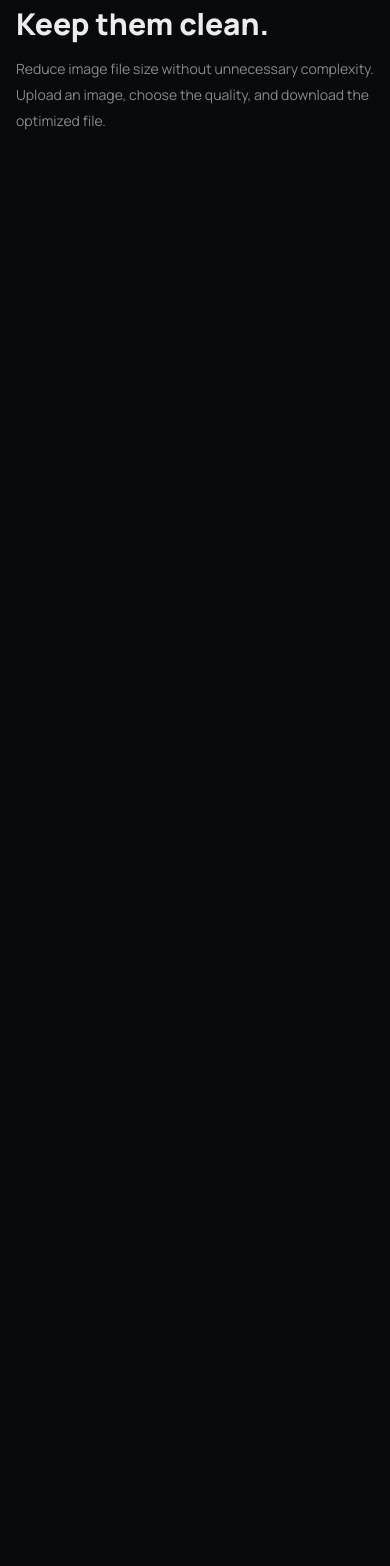
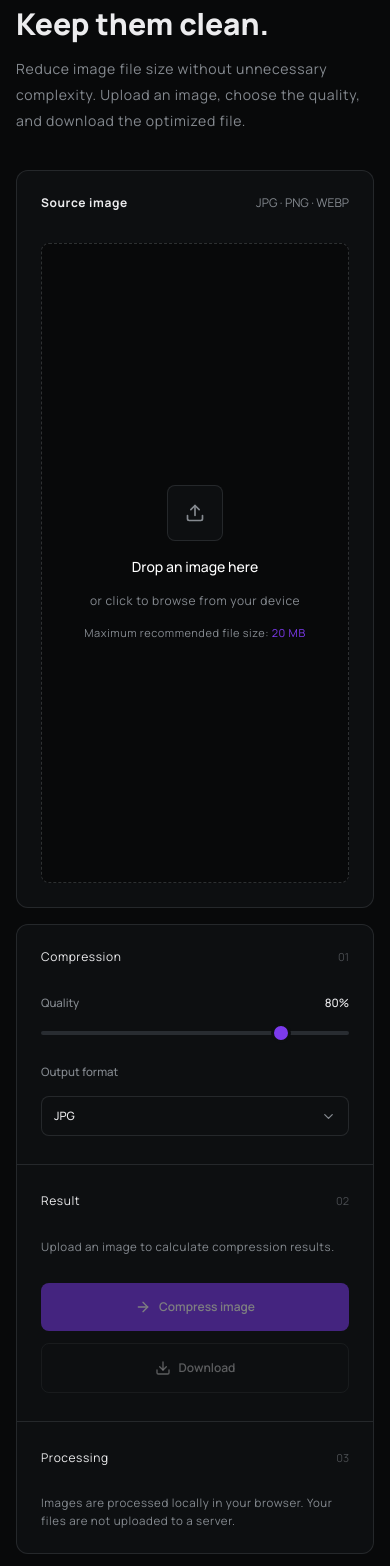
Before and after one commit to Alireza-404/404-Compress, a React (Vite) app: page / in a window 390 px wide. Shown: the part 222-1788 px from the top of the page. Before the commit the page ends 844 px from the top, so only its background shows below. Built offline with nearby package versions, Linux system fonts and the light colour scheme.

Commit message:
Completing the workspace UI section

```diff
--- a/package.json
+++ b/package.json
@@ -13,6 +13,7 @@
     "@tailwindcss/vite": "^4.3.3",
     "framer-motion": "^13.4.3",
     "gsap": "^3.15.0",
+    "lucide-react": "^1.48.0",
     "react": "^19.2.8",
     "react-dom": "^19.2.8",
     "tailwindcss": "^4.3.3"
--- a/src/App.css
+++ b/src/App.css
@@ -6,3 +6,35 @@ body::selection {
   background-color: #7c3aed78;
   color: #ececee;
 }
+
+.range {
+  appearance: none;
+  width: 100%;
+  height: 4px;
+  border-radius: 999px;
+  background: #282c31;
+  cursor: pointer;
+}
+
+.range::-webkit-slider-thumb {
+  appearance: none;
+  width: 20px;
+  height: 20px;
+  border-radius: 50%;
+  background: #7c3aed;
+  border: 3px solid #0d0f11;
+  cursor: pointer;
+}
+
+.range::-moz-range-thumb {
+  width: 20px;
+  height: 20px;
+  border-radius: 50%;
+  background: #7c3aed;
+  border: 3px solid #0d0f11;
+  cursor: pointer;
+}
+
+.range:focus {
+  outline: none;
+}
--- a/src/App.tsx
+++ b/src/App.tsx
@@ -1,6 +1,7 @@
 import Intro from "./components/Intro/Intro";
 import Navbar from "./components/Navbar/Navbar";
 import "./App.css";
+import WorkSpace from "./components/WorkSpace/WorkSpace";
 
 function App() {
   return (
@@ -9,8 +10,14 @@ function App() {
 
       <main>
         <section id="intro-section">
-          <div className="px-4 xl:px-25 2xl:px-55 py-18">
+          <div className="px-4 xl:px-25 2xl:px-55 pt-18">
             <Intro />
+          </div>
+        </section>
+
+        <section id="workspace-section">
+          <div className="px-4 xl:px-25 2xl:px-55 py-9">
+            <WorkSpace />
           </div>
         </section>
       </main>
--- a/src/components/Intro/Intro.tsx
+++ b/src/components/Intro/Intro.tsx
@@ -12,7 +12,7 @@ export default function Intro() {
         Compress images. Keep them clean.
       </h1>
 
-      <p className="text-secondary text-sm leading-6.5 max-w-150">
+      <p className="text-secondary text-sm leading-6.5 max-w-150 tracking-wider">
         Reduce image file size without unnecessary complexity. Upload an image,
         choose the quality, and download the optimized file.
       </p>
--- /dev/null
+++ b/src/components/WorkSpace/LeftSide.tsx
@@ -0,0 +1,49 @@
+import { LucideUpload } from "lucide-react";
+
+export default function LeftSide() {
+  return (
+    <div
+      className="bg-box border border-secondary/20 rounded-xl
+       flex flex-col gap-y-8 p-6"
+    >
+      <div className="flex items-center justify-between">
+        <span className="text-ec text-xs font-bold tracking-wider">
+          Source image
+        </span>
+
+        <span className="text-secondary text-xs">JPG · PNG · WEBP</span>
+      </div>
+
+      <label
+        htmlFor="fileInput"
+        className="w-full h-160 bg-[#08090a] border border-dashed
+        border-secondary/30 rounded-lg hover:border-secondary/40
+        hover:bg-[#08090a]/75 transition-colors duration-200"
+      >
+        <input type="file" id="fileInput" className="w-full h-full hidden" />
+
+        <div className="flex flex-col items-center justify-center gap-y-4 h-full">
+          <span
+            className="text-secondary bg-box rounded-lg border
+            border-secondary/20 w-14 h-14 flex items-center justify-center"
+          >
+            <LucideUpload className="w-5 h-5" />
+          </span>
+
+          <span className="text-white text-sm font-medium">
+            Drop an image here
+          </span>
+
+          <span className="text-secondary text-xs tracking-wider">
+            or click to browse from your device
+          </span>
+
+          <span className="text-secondary text-[11px] tracking-wider">
+            Maximum recommended file size:{" "}
+            <span className="text-primary">20 MB</span>
+          </span>
+        </div>
+      </label>
+    </div>
+  );
+}
--- /dev/null
+++ b/src/components/WorkSpace/RightSide.tsx
@@ -0,0 +1,192 @@
+import { useState } from "react";
+import { ChevronDown, LucideArrowRight, LucideDownload } from "lucide-react";
+import { AnimatePresence, motion } from "framer-motion";
+
+export default function RightSide() {
+  const [quality, setQuality] = useState(80);
+  const [format, setFormat] = useState<"JPG" | "PNG" | "WEBP">("JPG");
+  const [isOpen, setIsOpen] = useState(false);
+  const [selectedFile, setSelectedFile] = useState<File | null>(null);
+
+  const formats = ["JPG", "PNG", "WEBP"] as const;
+
+  return (
+    <div
+      className="h-fit border py-6 border-secondary/20 rounded-xl bg-box flex
+        flex-col gap-y-7"
+    >
+      <div className="flex items-center justify-between px-6">
+        <span className="text-xs text-ec tracking-wider">Compression</span>
+
+        <span className="text-[11px] text-secondary/50">01</span>
+      </div>
+
+      <div className="flex flex-col gap-y-5 px-6">
+        <div className="flex items-center justify-between">
+          <span className="text-secondary text-[11.5px] font-medium">
+            Quality
+          </span>
+
+          <span className="text-ec text-[11.5px] font-medium">{quality}%</span>
+        </div>
+
+        <input
+          type="range"
+          min={1}
+          max={100}
+          value={quality}
+          onChange={(e) => setQuality(Number(e.target.value))}
+          className="range"
+        />
+      </div>
+
+      <div className="flex flex-col gap-y-4 px-6">
+        <span className="text-secondary text-[11.5px] font-medium">
+          Output format
+        </span>
+
+        <div className="relative">
+          <button
+            type="button"
+            onClick={() => setIsOpen((prev) => !prev)}
+            className="w-full h-10 px-3 border border-secondary/20 rounded-lg
+              flex items-center justify-between text-[11.5px] font-medium
+              text-ec bg-[#0d0f11] hover:border-secondary/30 transition-colors"
+          >
+            {format}
+
+            <motion.div
+              animate={{ rotate: isOpen ? 180 : 0 }}
+              transition={{ duration: 0.2 }}
+            >
+              <ChevronDown size={15} className="text-secondary" />
+            </motion.div>
+          </button>
+
+          <AnimatePresence>
+            {isOpen && (
+              <motion.div
+                initial={{ opacity: 0, y: -5, scale: 0.98 }}
+                animate={{ opacity: 1, y: 0, scale: 1 }}
+                exit={{ opacity: 0, y: -5, scale: 0.98 }}
+                transition={{ duration: 0.15, ease: "easeOut" }}
+                className="absolute z-10 top-full left-0 right-0 mt-2 p-1
+                  border border-secondary/20 rounded-lg bg-[#0d0f11]"
+              >
+                {formats.map((item) => (
+                  <button
+                    key={item}
+                    type="button"
+                    onClick={() => {
+                      setFormat(item);
+                      setIsOpen(false);
+                    }}
+                    className={`w-full px-3 py-2 rounded-md text-left text-[11.5px]
+                      font-medium transition-colors ${
+                        format === item
+                          ? "text-primary bg-primary/10"
+                          : "text-secondary hover:text-ec hover:bg-box"
+                      }`}
+                  >
+                    {item}
+                  </button>
+                ))}
+              </motion.div>
+            )}
+          </AnimatePresence>
+        </div>
+      </div>
+
+      <span className="w-full h-px bg-secondary/20"></span>
+
+      <div className="flex items-center justify-between px-6">
+        <span className="text-xs text-ec tracking-wider">Result</span>
+
+        <span className="text-[11px] text-secondary/50">02</span>
+      </div>
+
+      {selectedFile ? (
+        <div className="px-6">
+          <div className="grid grid-cols-2 border border-secondary/20 rounded-xl">
+            <div className="flex flex-col gap-y-2 px-4 py-4 border-b border-r border-secondary/20">
+              <span className="text-[10px] text-secondary tracking-widest uppercase">
+                Original
+              </span>
+              <span className="text-xs text-ec font-bold">340.78 KB</span>
+            </div>
+
+            <div className="flex flex-col gap-y-2 px-4 py-4 border-b border-secondary/20">
+              <span className="text-[10px] text-secondary tracking-widest uppercase">
+                Estimated
+              </span>
+              <span className="text-xs text-ec font-bold">231.73 KB</span>
+            </div>
+
+            <div className="flex flex-col gap-y-2 px-4 py-4 border-r border-secondary/20">
+              <span className="text-[10px] text-secondary tracking-widest uppercase">
+                Reduction
+              </span>
+              <span className="text-xs text-primary font-bold">32%</span>
+            </div>
+
+            <div className="flex flex-col gap-y-2 px-4 py-4">
+              <span className="text-[10px] text-secondary tracking-widest uppercase">
+                Format
+              </span>
+              <span className="text-xs text-ec font-bold">{format}</span>
+            </div>
+          </div>
+        </div>
+      ) : (
+        <span className="text-[11.5px] text-secondary px-6 tracking-wider">
+          Upload an image to calculate compression results.
+        </span>
+      )}
+
+      <div className="flex flex-col gap-y-3 px-6">
+        <button
+          type="button"
+          disabled={!selectedFile}
+          className={`text-xs text-ec bg-primary font-semibold
+          flex items-center justify-center gap-x-2 p-4 rounded-lg transition-colors duration-200
+          ${
+            selectedFile
+              ? "opacity-100 cursor-pointer hover:bg-[#8f53f6]"
+              : "opacity-50 cursor-not-allowed"
+          }`}
+        >
+          <LucideArrowRight className="w-4 h-4" />
+          Compress image
+        </button>
+
+        <button
+          type="button"
+          disabled={!selectedFile}
+          className={`text-xs text-ec/70 bg-transparent font-semibold border border-secondary/20
+          flex items-center justify-center gap-x-2 p-4 rounded-lg transition-colors duration-200
+          ${
+            selectedFile
+              ? "opacity-100 cursor-pointer hover:border-secondary/30 hover:text-ec"
+              : "opacity-50 cursor-not-allowed"
+          }`}
+        >
+          <LucideDownload className="w-4 h-4" />
+          Download
+        </button>
+      </div>
+
+      <span className="w-full h-px bg-secondary/20"></span>
+
+      <div className="flex items-center justify-between px-6">
+        <span className="text-xs text-ec tracking-wider">Processing</span>
+
+        <span className="text-[11px] text-secondary/50">03</span>
+      </div>
+
+      <span className="text-[11.5px] text-secondary px-6 tracking-wider">
+        Images are processed locally in your browser. Your files are not
+        uploaded to a server.
+      </span>
+    </div>
+  );
+}
--- /dev/null
+++ b/src/components/WorkSpace/WorkSpace.tsx
@@ -0,0 +1,12 @@
+import LeftSide from "./LeftSide";
+import RightSide from "./RightSide";
+
+export default function WorkSpace() {
+  return (
+    <div className="grid lg:grid-cols-[1fr_320px] gap-4">
+      <LeftSide />
+
+      <RightSide />
+    </div>
+  );
+}
```
Also changed, not shown: 1 other file (tests, documents, lock files or other folders).
